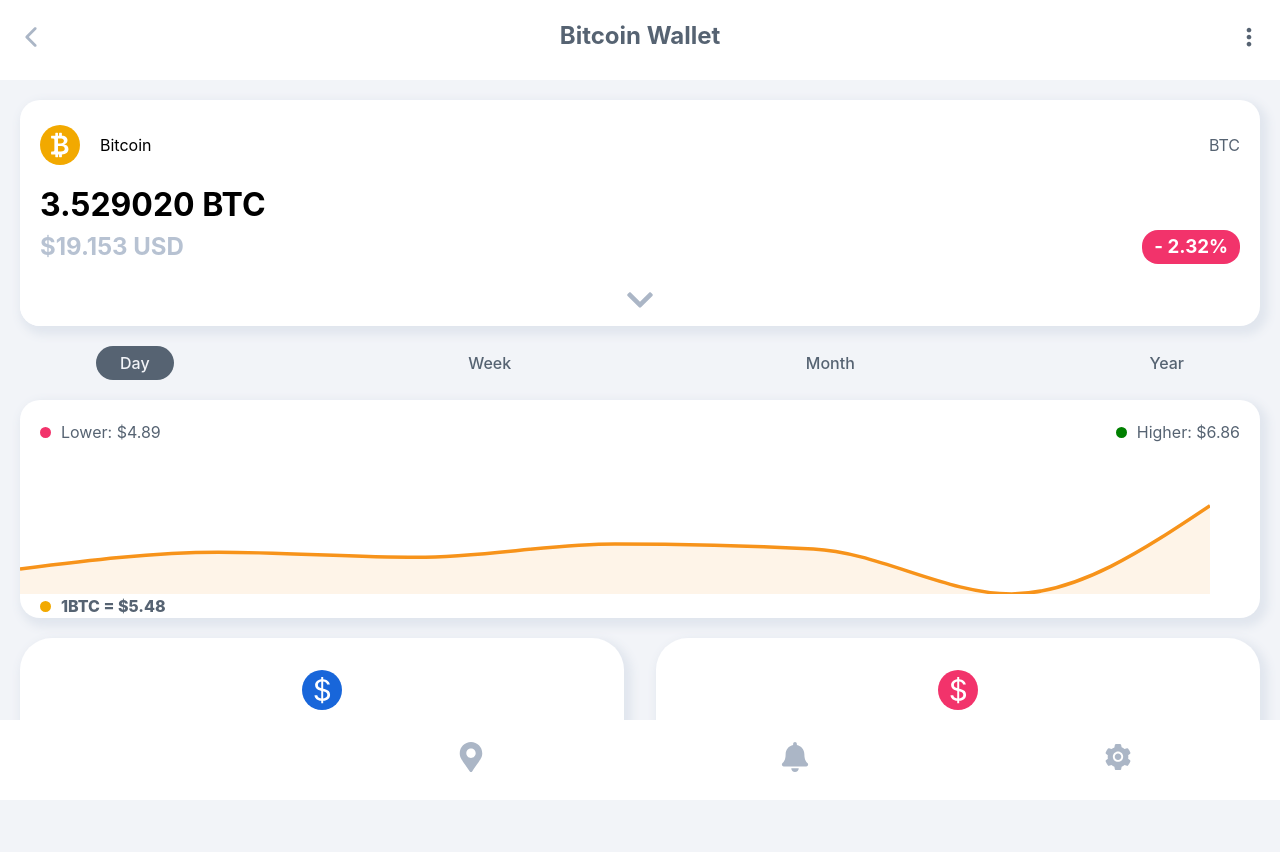
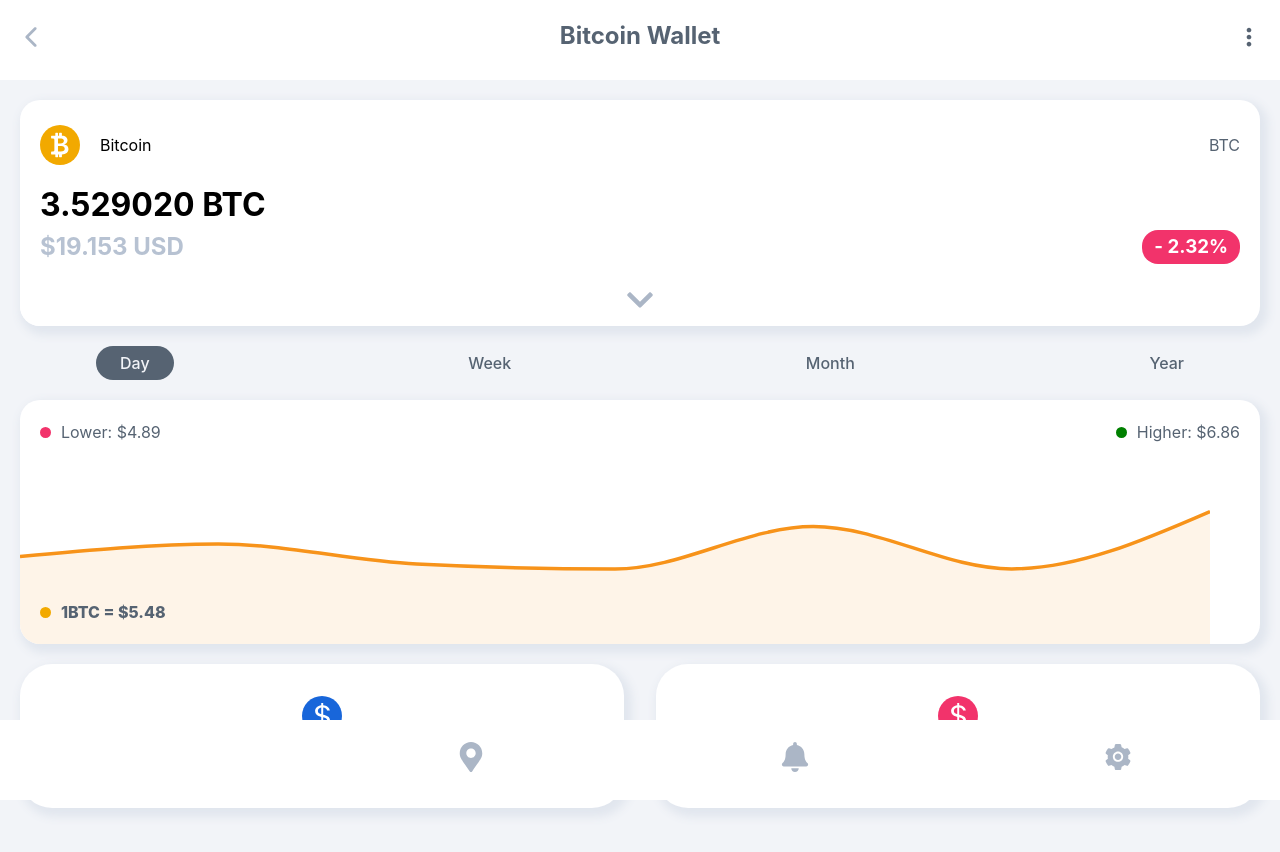
Before and after one commit to EBEREGIT/rank_math_task, a React (Vite) app: page / in a window 1280 px wide. Shown: the top 852 px of the page. Built offline with nearby package versions, Linux system fonts and the light colour scheme; some icons are missing.

Commit message:
graph and text adjustment

```diff
--- a/src/App.css
+++ b/src/App.css
@@ -33,3 +33,8 @@
     margin-left: 0%;
   }
 }
+
+.recharts-surface {
+  border-radius: 20px;
+  z-index: -1000;
+}
--- a/src/components/app/graph/body.jsx
+++ b/src/components/app/graph/body.jsx
@@ -10,28 +10,28 @@
 export default function Body() {
   const { tabValues, selectedTab } = useContext(AppContext);
 
-  // dummy data
+  // data
   const data = [
     {
-      uv: tabValues[selectedTab] * 1500,
+      uv: tabValues[selectedTab] * 350,
     },
     {
-      uv: 2500,
+      uv: 400,
     },
     {
-      uv: tabValues[selectedTab] * 2200,
+      uv: tabValues[selectedTab] * 320,
     },
     {
-      uv: 3000,
+      uv: 300,
     },
     {
-      uv: tabValues[selectedTab] * 2700,
+      uv: tabValues[selectedTab] * 470,
     },
     {
-      uv: tabValues[selectedTab] * 5.483,
+      uv: tabValues[selectedTab] * 300.483,
     },
     {
-      uv: 5300,
+      uv: 530,
     },
   ];
 
@@ -39,7 +39,7 @@
     <>
       {/* graph */}
       <div style={styles.container}>
-        <ResponsiveContainer width={`100%`} height={150}>
+        <ResponsiveContainer width={`100%`} height={200}>
           <AreaChart
             data={data}
             margin={{ top: 50, right: 30, left: 0, bottom: 0 }}
@@ -73,10 +73,12 @@
 
 const styles = {
   container: {
-    position: "relative",
+    // position: "relative",
   },
   aside: {
     width: `${SIZES.xSmall * 5}%`,
     marginLeft: SIZES.large,
+    position: "absolute",
+    top: SIZES.large * 10
   },
 };
--- a/src/components/app/graph/index.jsx
+++ b/src/components/app/graph/index.jsx
@@ -18,6 +18,7 @@
     paddingRight: SIZES.large,
     backgroundColor: COLORS.white,
     borderRadius: SIZES.large,
+    position: "relative",
   },
 };
 
```
